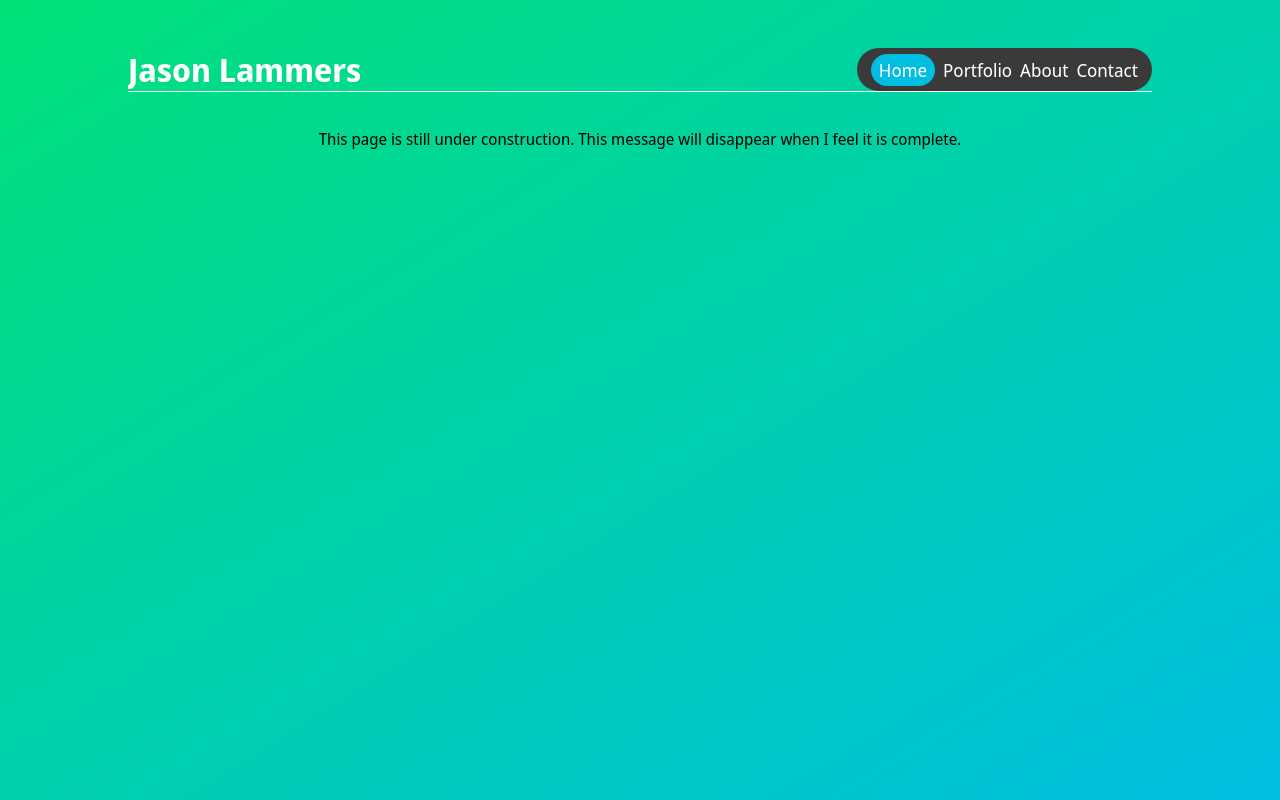
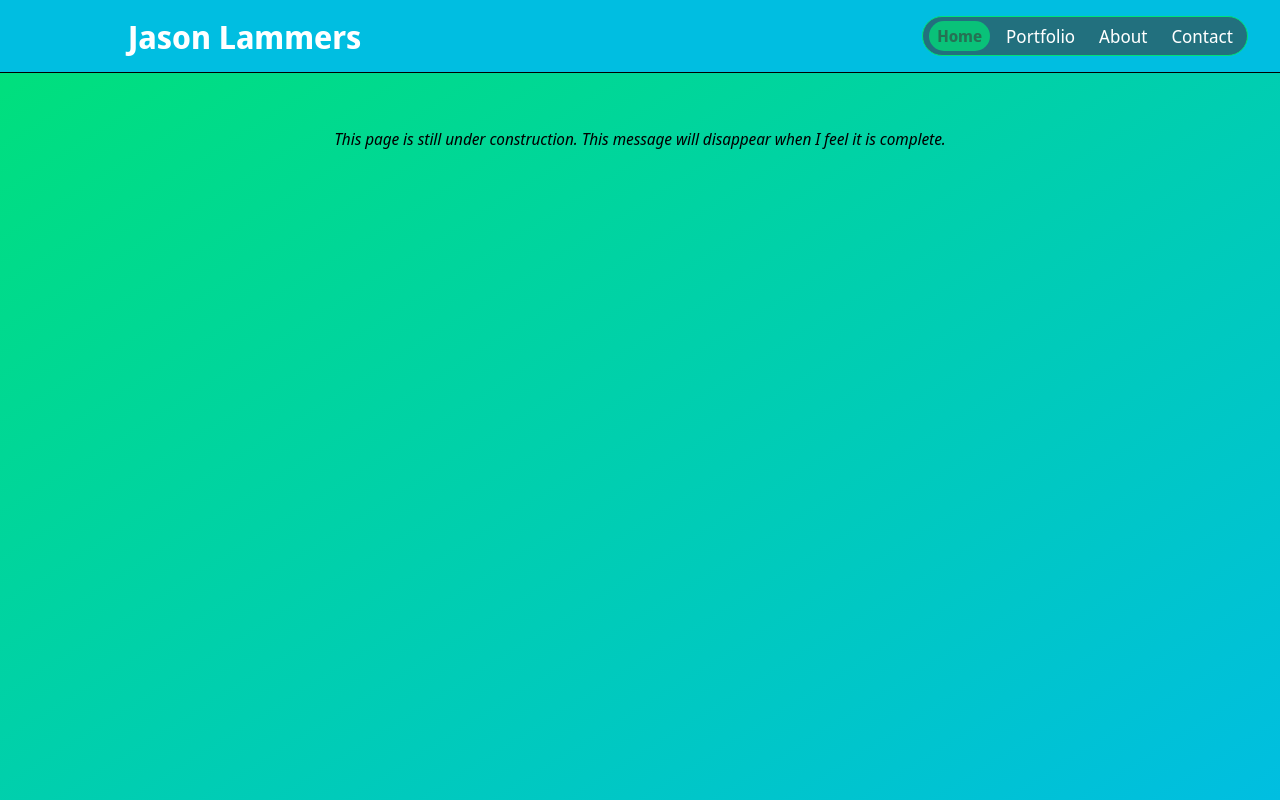
Before and after one commit to citrus77/my-personal-site, a React (Create React App) app: page / in a window 1280 px wide. Built offline with nearby package versions, Linux system fonts and the light colour scheme.

Commit message:
css tweaks on header

```diff
--- a/src/components/Header.js
+++ b/src/components/Header.js
@@ -4,7 +4,7 @@ import { Nav } from '.';
 const Header = ({ path, getPath }) => {
     return (
         <div className='header'>
-            <h1>Jason Lammers</h1>
+            <h1 className='me'>Jason Lammers</h1>
             <Nav path={path} getPath={getPath} />
         </div>
     );
--- a/src/components/Home.js
+++ b/src/components/Home.js
@@ -2,7 +2,7 @@ import React from 'react';
 
 const Home = () => {
     return <>
-        <div>This page is still under construction. This message will disappear when I feel it is complete.</div>
+        <div><i>This page is still under construction. This message will disappear when I feel it is complete.</i></div>
     </>;
 };
 
--- a/src/components/Nav.js
+++ b/src/components/Nav.js
@@ -2,20 +2,13 @@ import React, { useEffect } from 'react';
 import { Link } from 'react-router-dom';
 
 const Nav = ({ path, getPath }) => {
-    useEffect(() => {
-        try {
-            getPath();
-        } catch (error) {
-            console.error(error);
-        }
-    }, [path]);
 
     return <>
         <div className='nav'>
-            <Link to='/' className={path === '/' ? 'nav-link active' : 'nav-link'} onClick={getPath}>Home</Link>
-            <Link to='/portfolio' className={path === '/portfolio' ? 'nav-link active' : 'nav-link'} onClick={getPath} >Portfolio</Link>
-            <Link to='/about' className={path === '/about' ? 'nav-link active' : 'nav-link'} onClick={getPath} >About</Link>
-            <Link to='/contact' className={path === '/contact' ? 'nav-link active' : 'nav-link'} onClick={getPath} >Contact</Link>
+            <Link to='/' className={path === '/' ? 'nav-active' : 'nav-link'} onClick={getPath}>Home</Link>
+            <Link to='/portfolio' className={path === '/portfolio' ? 'nav-active' : 'nav-link'} onClick={getPath} >Portfolio</Link>
+            <Link to='/about' className={path === '/about' ? 'nav-active' : 'nav-link'} onClick={getPath} >About</Link>
+            <Link to='/contact' className={path === '/contact' ? 'nav-active' : 'nav-link'} onClick={getPath} >Contact</Link>
         </div>
     </>;
 };
--- a/src/index.css
+++ b/src/index.css
@@ -27,30 +27,51 @@ a:hover {
 }
 
 .header {
-    color: #ffffff;
+    background: #00bee1;
     display: flex;
     flex-direction: row;
     justify-content: space-between;
+    align-items: center;
     position: fixed;
     overflow: hidden;
-    top: 0;
-    width: 80vw;
-    margin-top: 3em;
+    width: 100vw;
     margin-bottom: 1em;
-    border-bottom: 1px solid #ffffff;
+    border-bottom: 1px solid black;
+}
+
+.me {
+    color: white;
+    margin-left: 4em;
 }
 
 .nav {
     display: flex;
     align-items: center;
-    background-color: #3a3a3a;
+    background-color: #3a3a3a96;
     border-radius: 45px;
-    padding-left: 10px;
-    padding-right: 10px;
+    padding-left: 2px;
+    padding-right: 2px;
+    margin-right: 2em;
+    margin-top: 1em;
+    margin-bottom: 1em;
+    border: 1px solid #00e178;
 }
 
-.active {
-    background-color: #00bee1;
+.nav-link {
+    color: #3a3a3a96;
+    padding-left: 8px;
+    padding-right: 8px;
+}
+
+.nav-link:hover {
+    font-weight: bold;
+    color: #00e178;
+}
+
+.nav-active {
+    background-color: #00e178b9;
+    color: #3a3a3a96;
+    font-weight: bold;
     border-radius: 45px;
     padding-top: 4px;
     padding-bottom: 4px;
@@ -65,7 +86,7 @@ main {
 
 .skills {
     display: flex;
-    flex-direction: rows;
+    flex-direction: row;
     justify-content: space-evenly;
     align-content: center;
     align-items: center;
```
